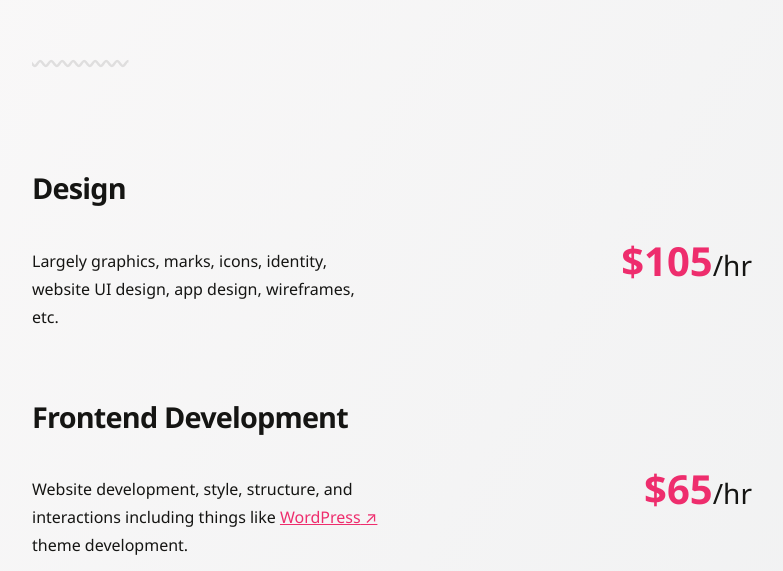
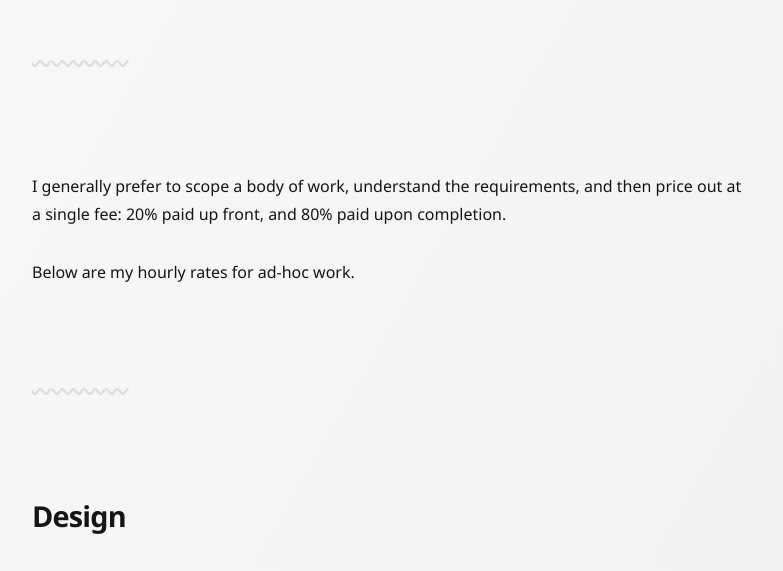
Before and after one commit to jomurgel/jomurgel-learn, a Next.js app: page /rates in a window 1280 px wide. Shown: the part 704-1275 px from the top of the page, without its empty margins (248-1031 px from the left). Built offline with nearby package versions, Linux system fonts and the light colour scheme.

Commit message:
adds a disclaimer to the rates page

```diff
--- a/src/app/rates/page.tsx
+++ b/src/app/rates/page.tsx
@@ -31,6 +31,12 @@ const Rates = () => {
       <hr />
 
       <section>
+        <p>I generally prefer to scope a body of work, understand the requirements, and then price out at a single fee: 20% paid up front, and 80% paid upon completion.</p>
+
+        <p>Below are my hourly rates for ad-hoc work.</p>
+
+        <hr />
+
         <h2>Design</h2>
         <div data-table>
           <div data-attr="row">
```
